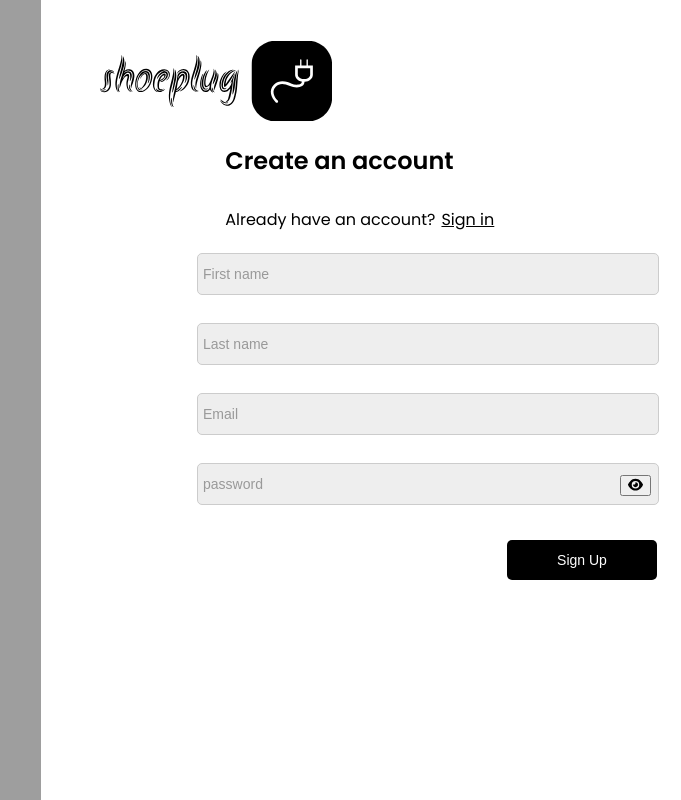
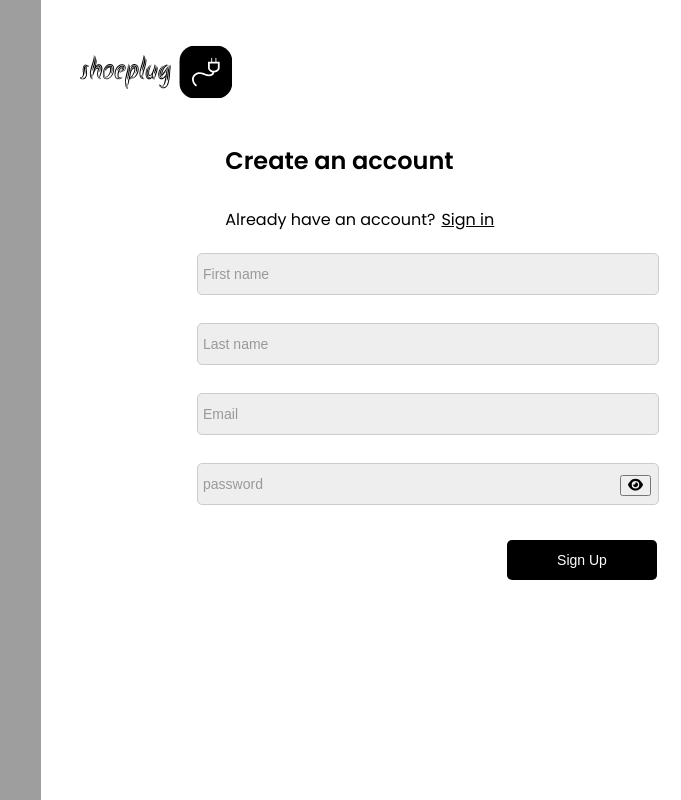
Before and after one commit to youngedge/shoeplug, a React (Vite) app: page /signup in a window 1280 px wide. Shown: the whole page, without its empty margins (599-1280 px from the left). Built offline with nearby package versions, Linux system fonts and the light colour scheme; the HTML template or start-up script is replaced by a standard one.

Commit message:
fixed the logo

```diff
--- a/src/components/LoginPage/Login.css
+++ b/src/components/LoginPage/Login.css
@@ -22,10 +22,10 @@
 
 .Logo img {
     position: absolute;
-    width: 350px; /* Example: Adjust logo size */
+    width: 230px; /* Example: Adjust logo size */
     margin-bottom: 20px; /* Example: Add some spacing */
     left: 50%;
-    margin-top: -8%;
+    margin-top: -4%;
  }
  .welcome {
     position: absolute;
--- a/src/components/SignupPage/Signup.css
+++ b/src/components/SignupPage/Signup.css
@@ -11,16 +11,16 @@
     height: 100%;
     z-index: -1; /* Place the image behind the content */
 }
-.Logo {
+.Logo2 {
     text-align: center; /* Example: Center the logo */
 }
 
-.Logo img {
+.Logo2 img {
     position: absolute;
-    width: 350px; /* Example: Adjust logo size */
+    width: 230px; /* Example: Adjust logo size */
     margin-bottom: 20px; /* Example: Add some spacing */
     left: 50%;
-    margin-top: -8%;
+    margin-top: -4%;
  }
 /* "Create an Account" Heading  */
 .create {
--- a/src/components/SignupPage/Signup.tsx
+++ b/src/components/SignupPage/Signup.tsx
@@ -34,7 +34,7 @@ const SignupForm: React.FC<SignupFormProps> = ({ onSubmit }) => {
     return (
         <div className='signup-form-container'>
             {/* Consider adding the logo image here if relevant */}
-            <div className='Logo'>
+            <div className='Logo2'>
                 <img src={logo} alt="ShoePlug Logo" />
             </div>
             <form className='form' onSubmit={handleSubmit}>
```
Also changed, not shown: src/components/Cart/Cart.css (added), src/components/Cart/Cart.tsx (added), src/components/LandingPage/Landing.css (added), src/components/LandingPage/Landing.tsx (added).
